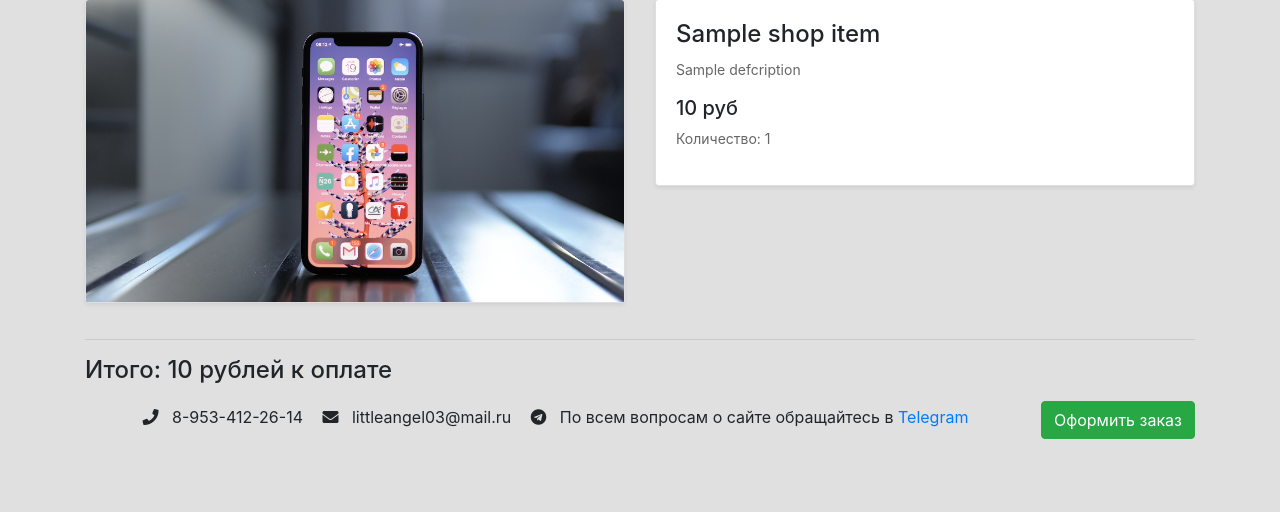
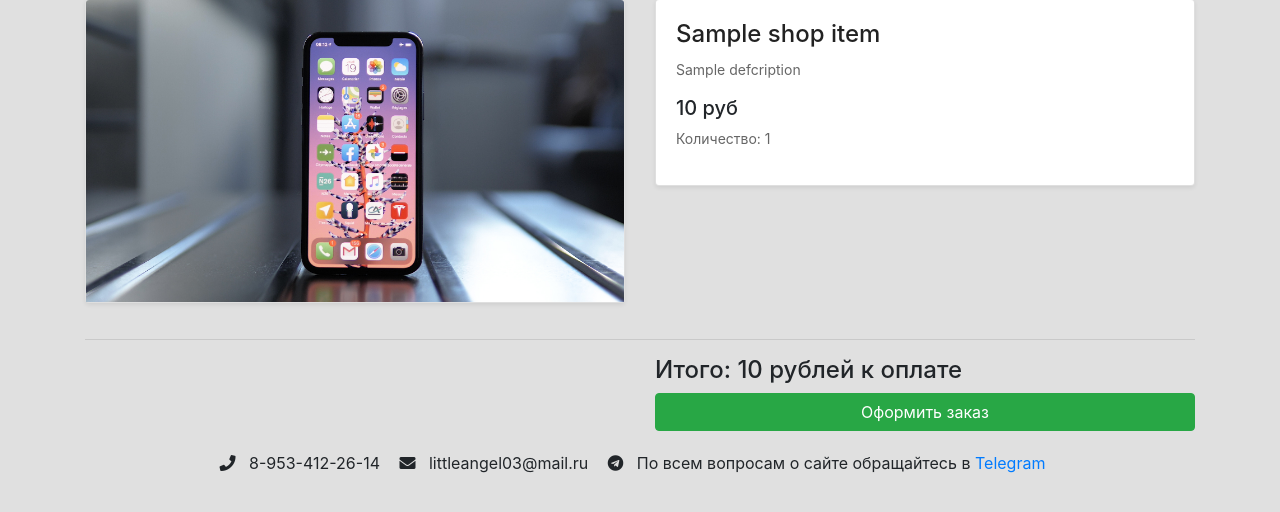
Before and after one commit to SalakhovaRum/lala, a Symfony app: template templates/index/shopCart.html.twig in a window 1280 px wide. Shown: the part 147-659 px from the top of the page. Run offline with Twig, Linux system fonts and the light colour scheme; the template is opened without the code that fills it: most values are stand-ins (such as "Sample title", 1, 10 or a date in 2020); some libraries are stand-ins or nearby versions.

Commit message:
Сделан регистр + ссылка на товары в корзине

```diff
--- a/templates/index/shopCart.html.twig
+++ b/templates/index/shopCart.html.twig
@@ -10,13 +10,17 @@
             <div class="row">
                 <div class="col-md-6">
                     <div class="card mb-12 shadow-sm">
-                        <img src="{{ asset('images/' ~ item.shopItem.id ~ '/image.jpg') }}" class="bd-placeholder-img card-img-top" alt="Картинка не найдена">
+                        <a href="{{ path('app_shopItem', {'id': item.shopItem.id}) }}" class="itemClass"> {# Добавляем ссылку на страницу товара #}
+                            <img src="{{ asset('images/' ~ item.shopItem.id ~ '/image.jpg') }}" class="bd-placeholder-img card-img-top" alt="Картинка не найдена">
+                        </a>
                     </div>
                 </div>
                 <div class="col-md-6">
                     <div class="card mb-12 shadow-sm">
                         <div class="card-body">
-                            <h4>{{ item.shopItem.title }}</h4>
+                            <a href="{{ path('app_shopItem', {'id': item.shopItem.id}) }}" class="itemClass"> {# Добавляем ссылку на страницу товара #}
+                                <h4>{{ item.shopItem.title }}</h4>
+                            </a>
                             <p class="card-text">{{ item.shopItem.defcription }}</p>
                             <h5>{{ item.shopItem.price }} руб</h5>
                             <p>Количество: {{ item.count }}</p>
@@ -28,7 +32,12 @@
             <hr>
         {% endfor %}
 
-        <h4>Итого: {{ sum }} рублей к оплате</h4>
-        <a href="{{ path('app_shopOrder') }}" class="float-right btn btn-success mt-2">Оформить заказ</a>
+        <div class="row">
+            <div class="col-md-6"></div>
+            <div class="col-md-6">
+                <h4>Итого: {{ sum }} рублей к оплате</h4>
+                <a href="{{ path('app_shopOrder') }}" class="btn btn-success btn-block mt-2">Оформить заказ</a> {# Добавлен класс btn-block для размещения кнопки на всю ширину #}
+            </div>
+        </div>
     </div>
 {% endblock %}
```
Also changed, not shown: templates/index/shopList.html.twig (+22 -1 lines).
